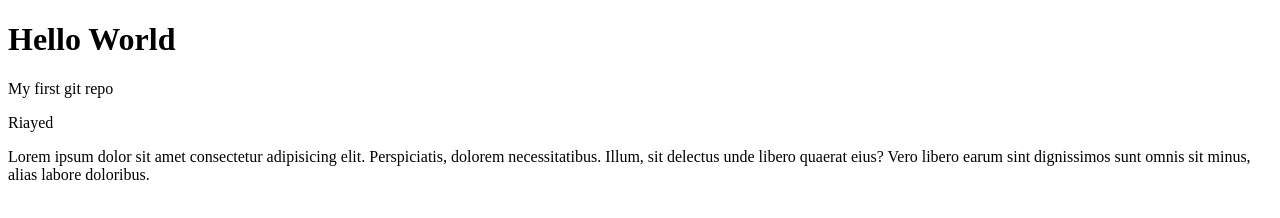
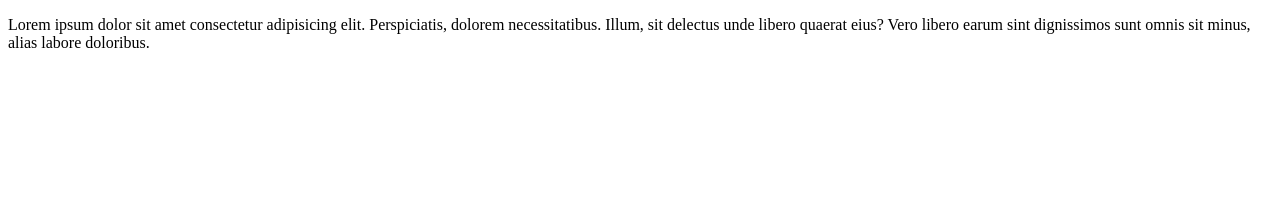
Before and after one commit to mdriadali/first-project, a plain HTML site: page index.html in a window 1280 px wide. Drawn offline with Linux system fonts and the light colour scheme.

Commit message:
delet tag

```diff
--- a/index.html
+++ b/index.html
@@ -6,9 +6,6 @@
     <title>Document</title>
 </head>
 <body>
-    <h1>Hello World</h1>
-    <p>My first git repo</p>
-    <p>Riayed</p>
     <p>Lorem ipsum dolor sit amet consectetur adipisicing elit. Perspiciatis, dolorem necessitatibus. Illum, sit delectus unde libero quaerat eius? Vero libero earum sint dignissimos sunt omnis sit minus, alias labore doloribus.</p>
 
 </body>
```
